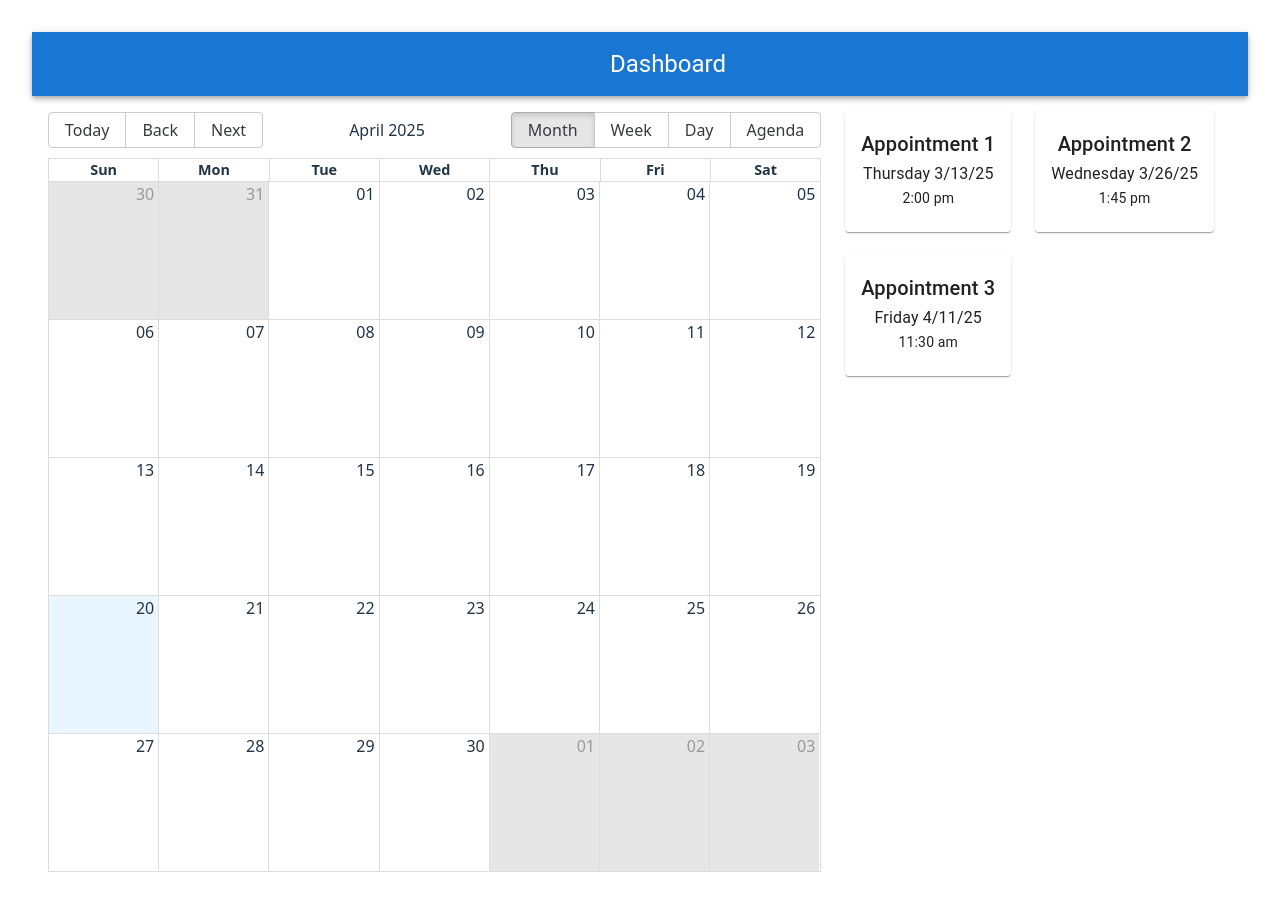
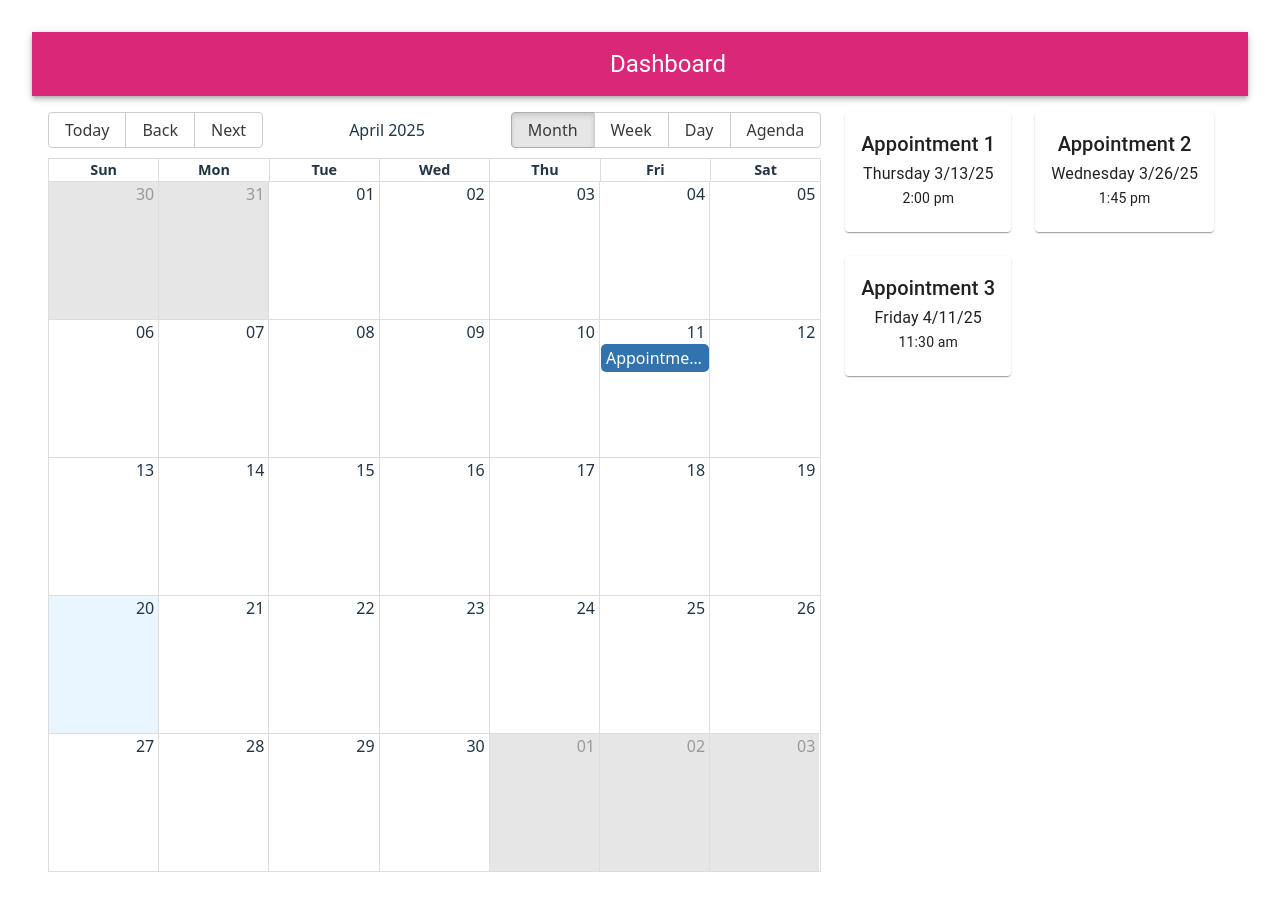
Before and after one commit to Cardoso0528/SoftwareGroup8, a React (Vite) app in the folder app/client/: page /client-dashboard in a window 1280 px wide. Shown: the top 910 px of the page. Built offline with nearby package versions, Linux system fonts and the light colour scheme; some icons are missing.

Commit message:
events for calendar

```diff
--- a/app/client/src/components/TopNavBar.tsx
+++ b/app/client/src/components/TopNavBar.tsx
@@ -11,11 +11,23 @@ import List from '@mui/material/List';
 import Divider from '@mui/material/Divider';
 import ListItemText from '@mui/material/ListItemText';
 import ListItemButton from '@mui/material/ListItemButton';
+import { createTheme, ThemeProvider } from '@mui/material/styles'
 
 interface NavBarProps {
   navText: string;
   drawerOptions: { label: string; path: string }[];
 }
+
+const theme = createTheme({
+  palette: {
+    primary: {
+      light: "#ef69a7",
+      main: "#db2778",
+      dark: "#ae226b",
+      contrastText: "#fff",
+    },
+  },
+});
 
 export default function NavBar({ navText, drawerOptions }: NavBarProps) {
   const [drawerOpen, setDrawerOpen] = useState(false);
@@ -31,7 +43,8 @@ export default function NavBar({ navText, drawerOptions }: NavBarProps) {
   };
 
   return (
-    <Box sx={{ flexGrow: 1 }}>
+    <Box sx={{ flexGrow: 1}}>
+      <ThemeProvider theme={theme}>
         <AppBar position="static">
           <Toolbar>
             <IconButton
@@ -73,6 +86,7 @@ export default function NavBar({ navText, drawerOptions }: NavBarProps) {
             <Divider />
           </Box>
         </Drawer>
+      </ThemeProvider>
     </Box>
   );
 }
--- a/app/client/src/pages/ClientDashboard.tsx
+++ b/app/client/src/pages/ClientDashboard.tsx
@@ -5,18 +5,29 @@ import Calendar from '../components/Calendar'
 import NavBar from '../components/TopNavBar';
 import CardContent from '@mui/material/CardContent'
 import Typography from '@mui/material/Typography'
+import dayjs from 'dayjs'
 
 interface Appointment {
   title: string;
   date: string;
   time: string;
+  duration: number; // in minutes
 }
 
 const appointments: Appointment[] = [
-  { title: "Appointment 1", date: "Thursday 3/13/25", time: "2:00 pm" },
-  { title: "Appointment 2", date: "Wednesday 3/26/25", time: "1:45 pm" },
-  { title: "Appointment 3", date: "Friday 4/11/25", time: "11:30 am" },
+  { title: "Appointment 1", date: "Thursday 3/13/25", time: "2:00 pm", duration: 60 },
+  { title: "Appointment 2", date: "Wednesday 3/26/25", time: "1:45 pm", duration: 45 },
+  { title: "Appointment 3", date: "Friday 4/11/25", time: "11:30 am", duration: 30 },
 ];
+
+const events = appointments.map((appointment) => {
+  const startDateTime = dayjs(`${appointment.date} ${appointment.time}`, "dddd MM/DD/YY h:mm a");
+  return {
+    title: appointment.title,
+    start: startDateTime.toDate(),
+    end: startDateTime.add(appointment.duration, 'minute').toDate(),
+  };
+});
 
 export default function ClientDashboard() {
   return (
@@ -31,11 +42,13 @@ export default function ClientDashboard() {
       <Box display="flex" flexDirection={{ xs: "column", md: "row" }} gap={3} p={2}>
         <Box flex={1} display="flex" justifyContent="center" alignItems="center"
         sx={{ height: { xs: "85vh", md: "95vh" }, flexGrow: 2}}>
-          <Calendar style={{
-            height: "100%",
-            width: "100%",
-            minHeight: "500px",
-            }}/>
+          <Calendar
+            style={{
+              height: "100%",
+              width: "100%",
+              minHeight: "500px",
+            }}
+            events={events}/>
         </Box>
 
         <Box flex={1}>
--- a/app/client/src/pages/HairstylistDashboard.tsx
+++ b/app/client/src/pages/HairstylistDashboard.tsx
@@ -5,19 +5,30 @@ import Calendar from '../components/Calendar'
 import NavBar from '../components/TopNavBar';
 import CardContent from '@mui/material/CardContent'
 import Typography from '@mui/material/Typography'
+import dayjs from 'dayjs'
 
 interface Appointment {
   title: string;
   services: string;
   date: string;
   time: string;
+  duration: number;
 }
 
 const appointments: Appointment[] = [
-  { title: "Appointment 1", services: "Haircut", date: "Thursday 3/13/25", time: "2:00 pm" },
-  { title: "Appointment 2", services: "Haircut", date: "Wednesday 3/26/25", time: "1:45 pm" },
-  { title: "Appointment 3", services: "Haircut", date: "Friday 4/11/25", time: "11:30 am" },
+  { title: "Appointment 1", services: "Haircut", date: "Thursday 3/13/25", time: "2:00 pm", duration: 60 },
+  { title: "Appointment 2", services: "Haircut", date: "Wednesday 3/26/25", time: "1:45 pm", duration: 45 },
+  { title: "Appointment 3", services: "Haircut", date: "Friday 4/11/25", time: "11:30 am", duration: 30 },
 ];
+
+const events = appointments.map((appointment) => {
+  const startDateTime = dayjs(`${appointment.date} ${appointment.time}`, "dddd MM/DD/YY h:mm a");
+  return {
+    title: appointment.title,
+    start: startDateTime.toDate(),
+    end: startDateTime.add(appointment.duration, 'minute').toDate(),
+  };
+});
 
 export default function ClientDashboard() {
   return (
@@ -33,11 +44,13 @@ export default function ClientDashboard() {
       <Box display="flex" flexDirection={{ xs: "column", md: "row" }} gap={3} p={2}>
         <Box flex={1} display="flex" justifyContent="center" alignItems="center"
         sx={{ height: { xs: "85vh", md: "95vh" }, flexGrow: 2}}>
-          <Calendar style={{
-            height: "100%",
-            width: "100%",
-            minHeight: "500px",
-            }}/>
+          <Calendar
+            style={{
+              height: "100%",
+              width: "100%",
+              minHeight: "500px",
+            }}
+            events={events}/>
         </Box>
 
         <Box flex={1}>
```
Lines whose indentation alone changed are shown as unchanged.
